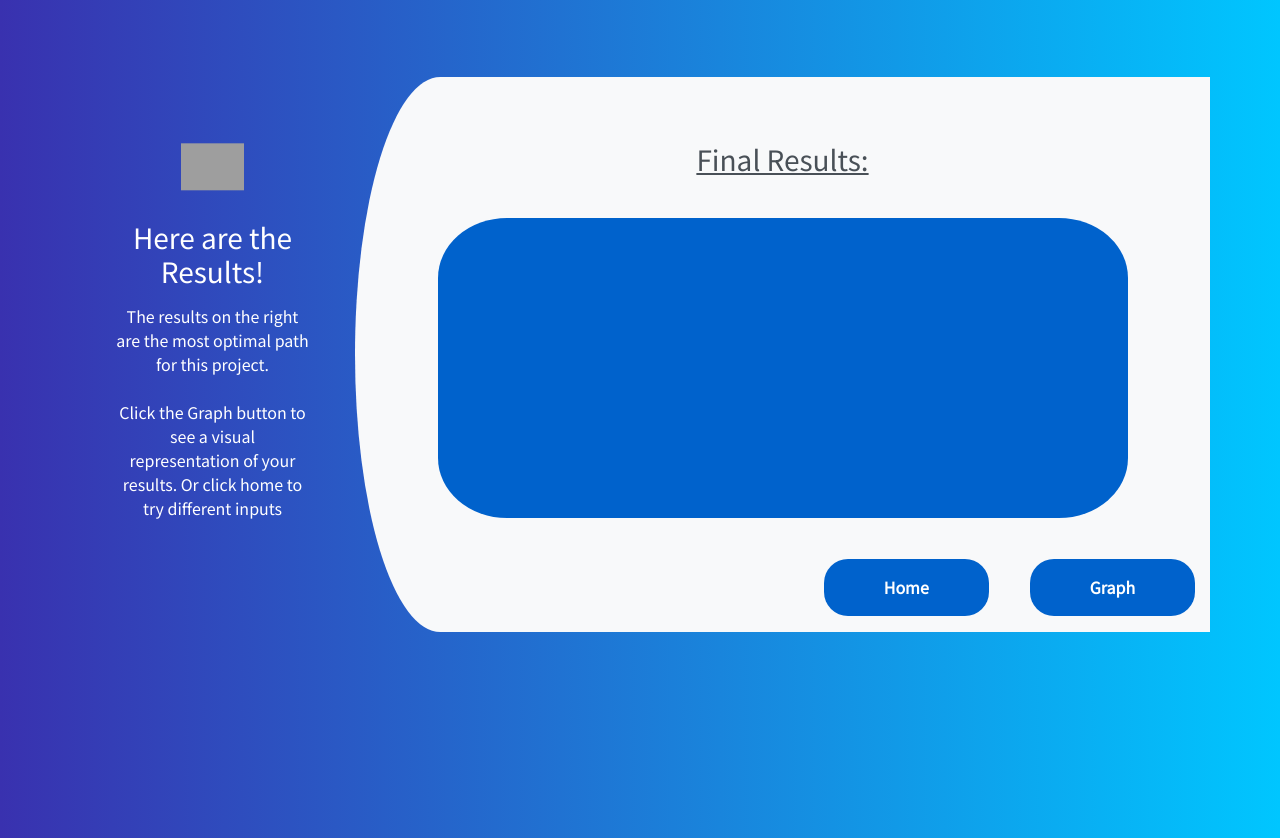
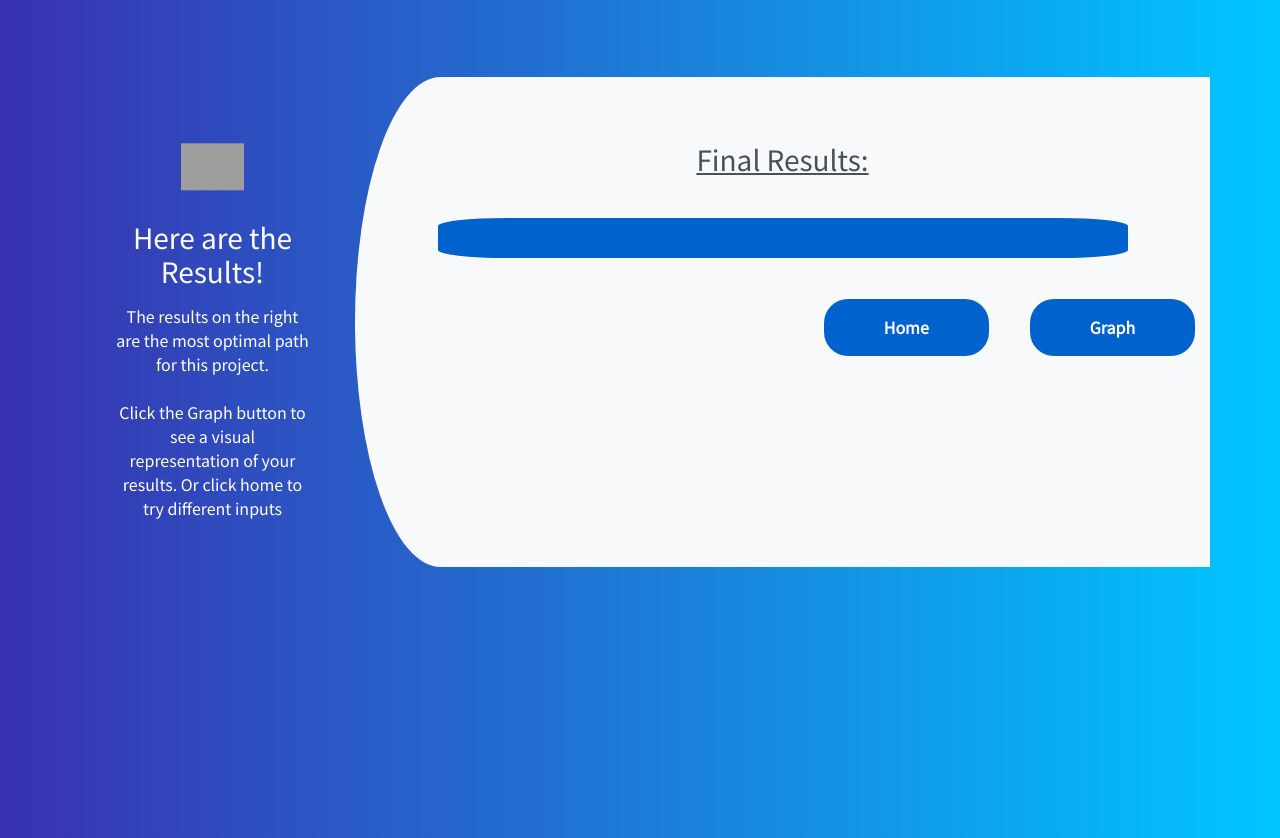
Before and after one commit to FAU-ED2Spr2021-Gr21/Project-Management-Django, a Django app: template fetch_api/templates/sprint/results.html in a window 1280 px wide. Run offline with Django 3.2, Linux system fonts and the light colour scheme; the template is opened without the code that fills it, so the values that code supplies are empty; some libraries are stand-ins or nearby versions; grey boxes are pictures that could not be loaded.

Commit message:
Gave results box dynamic height

```diff
--- a/static/css/results.css
+++ b/static/css/results.css
@@ -61,6 +61,8 @@ h1 {
   background: #f8f9fa;
   border-top-left-radius: 10% 50%;
   border-bottom-left-radius: 10% 50%;
+
+  height: auto;
 }
 .register-left img{
   margin-top: 15%;
@@ -124,10 +126,10 @@ h1 {
 }
 .register-right .explain{
   background: #0062cc;
-
+  padding-left:5%;
   color: white;
-  width:105%;
-  height:300px;
+  width:110%;
+  height: auto;
   border-top-left-radius: 10% 20%;
   border-bottom-left-radius: 10% 20%;
   border-top-right-radius: 10% 20%;
```
